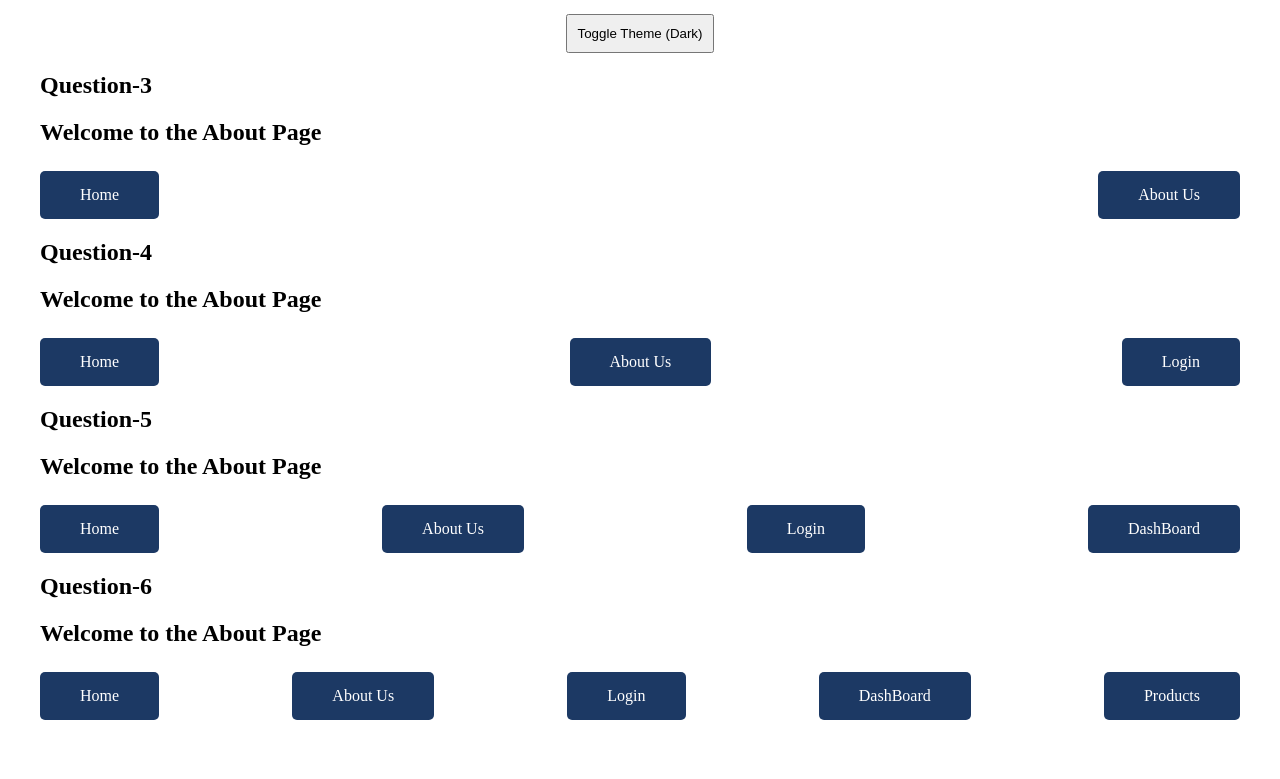
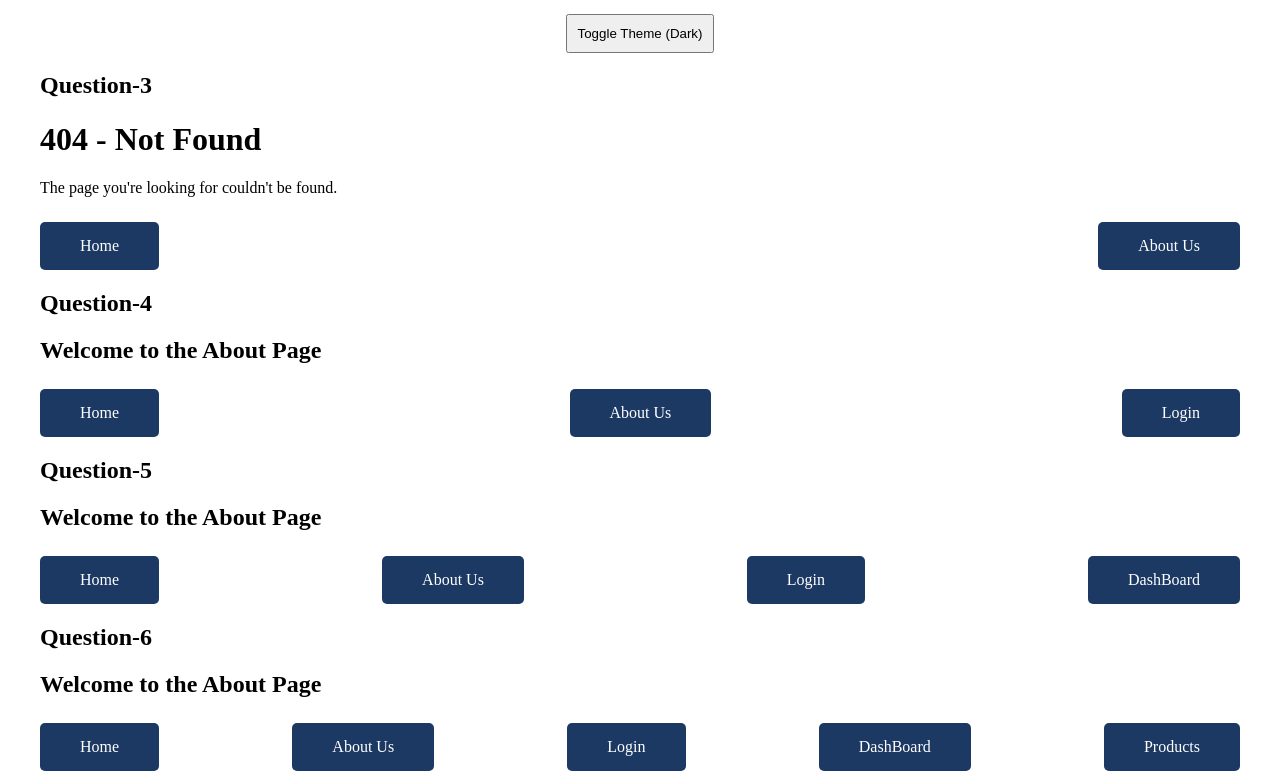
Before and after one commit to Sneha1251/React-Training, a React (Create React App) app in the folder react-app/: page /about in a window 1280 px wide. Shown: the part 6249-7028 px from the top of the page. Before the commit the page ends 6977 px from the top, so only its background shows below. Built offline with nearby package versions, Linux system fonts and the light colour scheme; sample sign-in values are in the browser's storage.

Commit message:
Updated code

```diff
--- a/react-app/src/Assignment-3/Assignment3.jsx
+++ b/react-app/src/Assignment-3/Assignment3.jsx
@@ -5,7 +5,7 @@ import {
   NestedRoute,
   Detail,
   ProtectedAuthentication,
-} from "./index3.jsx";
+} from "./index.jsx";
 import { NavLink } from "react-router-dom";
 import "./3.css";
 
@@ -16,10 +16,12 @@ const Assignment3 = () => {
         <h2>Question-1</h2>
         <AuthProvider />
       </div>
+
       <div className="question-2">
         <h2>Question-2</h2>
         <PreferencesProvider />
       </div>
+
       <div className="question-3">
         <h2>Question-3</h2>
         <Routing />
@@ -27,11 +29,12 @@ const Assignment3 = () => {
           <NavLink exact to="/">
             Home
           </NavLink>
-          <NavLink exact to="/about">
+          <NavLink exact to="/aboutt">
             About Us
           </NavLink>
         </div>
       </div>
+
       <div className="question-4">
         <h2>Question-4</h2>
         <ProtectedAuthentication />
@@ -47,6 +50,7 @@ const Assignment3 = () => {
           </NavLink>
         </div>
       </div>
+
       <div className="question-5">
         <h2>Question-5</h2>
         <NestedRoute />
@@ -65,6 +69,7 @@ const Assignment3 = () => {
           </NavLink>
         </div>
       </div>
+
       <div className="question-6">
         <h2>Question-6</h2>
         <Detail />
--- a/react-app/src/Assignment-3/Question4/Protected.jsx
+++ b/react-app/src/Assignment-3/Protected.jsx
@@ -1,20 +1,20 @@
 import React, { useEffect } from "react";
 import { useNavigate } from "react-router-dom";
 
-const Protected = (props) => {
-  const { Component } = props;
+const AuthenticationProtected = (props) => {
+  const { Item } = props;
   const navigate = useNavigate(-1);
 
   useEffect(() => {
-    let login = localStorage.getItem("login");
+    const login = localStorage.getItem("login");
     if (!login) {
       navigate("/login");
     }
   });
   return (
     <div>
-      <Component />
+      <Item />
     </div>
   );
 };
-export default Protected;
+export default AuthenticationProtected;
--- /dev/null
+++ b/react-app/src/Assignment-3/Question3/ErrorPage.jsx
@@ -0,0 +1,11 @@
+import React from "react";
+
+const ErrorPage = () => {
+  return (
+    <div>
+      <h1>404 - Not Found</h1>
+      <p>The page you're looking for couldn't be found.</p>
+    </div>
+  );
+};
+export default ErrorPage;
--- a/react-app/src/Assignment-3/Question3/Question-3.jsx
+++ b/react-app/src/Assignment-3/Question3/Question-3.jsx
@@ -7,12 +7,14 @@
 import { Routes, Route } from "react-router-dom";
 import Home from "./Home";
 import About from "./About";
+import ErrorPage from "./ErrorPage";
 
 const Routing = () => {
   return (
     <Routes>
       <Route exact path="/" element={<Home />} />
-      <Route exact path="/about" element={<About />} />
+      <Route exact path="/aboutt" element={<About />} />
+      <Route path="*" element={<ErrorPage/>}/>
     </Routes>
   );
 };
--- a/react-app/src/Assignment-3/Question4/Question-4.jsx
+++ b/react-app/src/Assignment-3/Question4/Question-4.jsx
@@ -10,14 +10,14 @@ import { Routes, Route } from "react-router-dom";
 import Login from "./Login";
 import Home from "../Question3/Home";
 import About from "../Question4/About";
-import Protected from "../Question4/Protected";
+import AuthenticationProtected from "../Protected";
 
 const ProtectedAuthentication=()=>{
  return(
     <Routes>
     <Route exact path="/login" element={<Login />} />
     <Route exact path="/" element={<Home />} />
-    <Route exact path='/about' element={<Protected Component={About}/>}/>
+    <Route exact path='/about' element={<AuthenticationProtected Item={About}/>}/>
   </Routes>
  );
 }
--- a/react-app/src/Assignment-3/Question5/Question-5.jsx
+++ b/react-app/src/Assignment-3/Question5/Question-5.jsx
@@ -12,6 +12,7 @@ import Home from "../Question3/Home";
 import About from "../Question4/About";
 import Profile from "./Profile";
 import Settings from "./Settings";
+import AuthenticationProtected from "../Protected";
 
 const NestedRoute = () => {
   return (
@@ -20,7 +21,7 @@ const NestedRoute = () => {
         <Route exact path="/login" element={<Login />} />
         <Route exact path="/" element={<Home />} />
         <Route exact path="/about" element={<About />} />
-        <Route exact path="/dashboard" element={<Dashboard />}>
+        <Route exact path="/dashboard" element={<AuthenticationProtected Item={Dashboard}/>}>
           <Route exact path="/dashboard/profile" element={<Profile />} />
           <Route exact path="/dashboard/settings" element={<Settings />} />
         </Route>
--- a/react-app/src/Assignment-3/Question6/Question-6.jsx
+++ b/react-app/src/Assignment-3/Question6/Question-6.jsx
@@ -12,11 +12,12 @@ import Home from "../Question3/Home";
 import About from "../Question4/About";
 import Products from "./Products";
 import AllProducts from "./AllProducts";
+import AuthenticationProtected from "../Protected";
 
 function Detail() {
   return (
     <Routes>
-      <Route path="/products/" element={<AllProducts />} />
+      <Route path="/products/" element={<AuthenticationProtected Item={AllProducts}/>} />
       <Route path="/products/:id" element={<Products />} />
       <Route exact path="/login" element={<Login />} />
       <Route exact path="/" element={<Home />} />
--- /dev/null
+++ b/react-app/src/Assignment-3/index.jsx
@@ -0,0 +1,15 @@
+import AuthProvider from "./Question1/Question-1";
+import PreferencesProvider from "./Question2/Question-2";
+import Routing from "./Question3/Question-3";
+import ProtectedAuthentication from "./Question4/Question-4";
+import NestedRoute from "./Question5/Question-5";
+import Detail from "./Question6/Question-6";
+
+export {
+  AuthProvider,
+  PreferencesProvider,
+  Routing,
+  NestedRoute,
+  Detail,
+  ProtectedAuthentication,
+};
--- a/react-app/src/Assignment-3/index3.jsx
+++ /dev/null
@@ -1,8 +0,0 @@
-import AuthProvider from './Question1/Question-1';
-import PreferencesProvider from "./Question2/Question-2"
-import Routing from "./Question3/Question-3"
-import ProtectedAuthentication from "./Question4/Question-4"
-import NestedRoute from "./Question5/Question-5"
-import Detail from "./Question6/Question-6"
-
-export{AuthProvider,PreferencesProvider,Routing,NestedRoute,Detail,ProtectedAuthentication};
```
